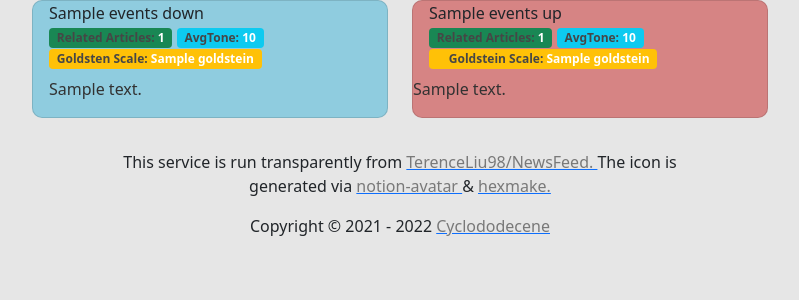
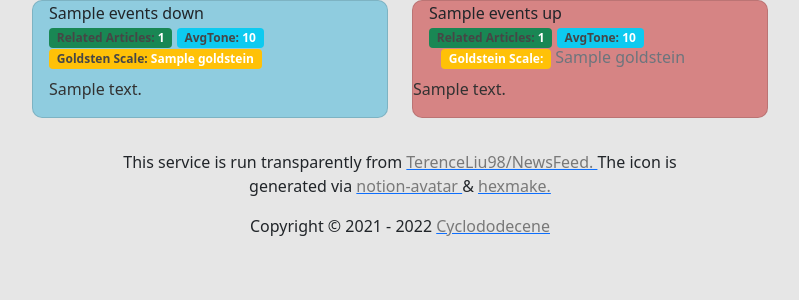
Before and after one commit to TerenceLiu98/NewsFeed, a Flask app: template templates/events.html in a window 1280 px wide. Shown: the part 82-382 px from the top of the page, without its empty margins (240-1039 px from the left). Run offline with Flask 2, Linux system fonts and the light colour scheme; the template is opened without the code that fills it: most values are stand-ins (such as "Sample title", 1, 10 or a date in 2020); parts of the project's set-up code (start-up, migrations or seed data) failed here and were passed over; some libraries are stand-ins or nearby versions.

Commit message:
update events

```diff
--- a/news/news.py
+++ b/news/news.py
@@ -1,6 +1,6 @@
 import re
 import os
- import nltk
+import nltk
 import html as ht
 import numpy as np
 import pandas as pd
--- a/templates/events.html
+++ b/templates/events.html
@@ -94,7 +94,7 @@
                             }}</span>
                         <span class="badge bg-info"><span style='color:rgb(70, 70, 70)'>AvgTone: </span>{{ i["AvgTone"
                             ]}}</span>
-                        <span class="badge bg-warning"><span style='margin-left:1em; color:rgb(70, 70, 70)'>Goldstein
+                        <span class="badge bg-warning" style='margin-left:1em;"><span style='color:rgb(70, 70, 70)'>Goldstein
                                 Scale: </span> {{
                             i["Goldstein"]
                             }}</span>
```
